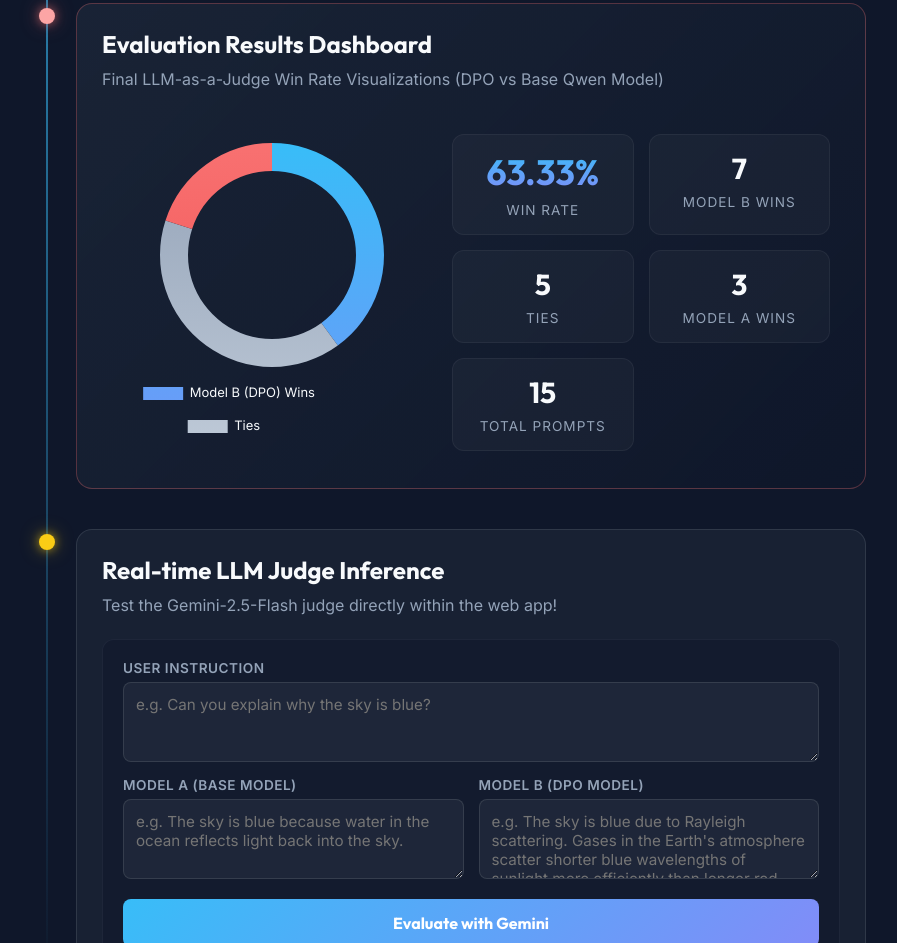
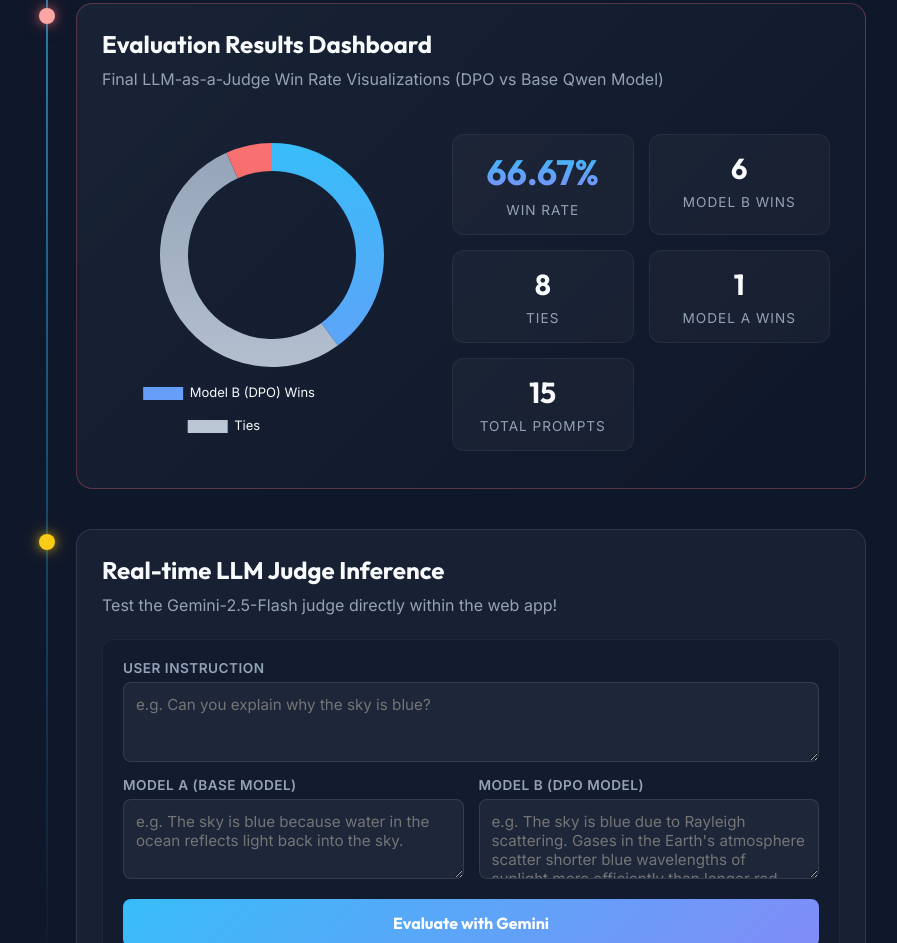
Before and after one commit to shadowsilence94/A5_LLM-as-a-Judge, a plain HTML site: page index.html in a window 1280 px wide. Shown: the part 870-1813 px from the top of the page, without its empty margins (184-1081 px from the left). Drawn offline with nearby package versions, Linux system fonts and the light colour scheme.

Commit message:
Update web app evaluation results to 66.67% win rate

```diff
--- a/index.html
+++ b/index.html
@@ -88,10 +88,10 @@
                             <canvas id="winRateChart"></canvas>
                         </div>
                         <div class="stats-box">
-                            <div class="stat"><span class="stat-value highlight">63.33%</span><span class="stat-label">Win Rate</span></div>
-                            <div class="stat"><span class="stat-value">7</span><span class="stat-label">Model B Wins</span></div>
-                            <div class="stat"><span class="stat-value">5</span><span class="stat-label">Ties</span></div>
-                            <div class="stat"><span class="stat-value">3</span><span class="stat-label">Model A Wins</span></div>
+                            <div class="stat"><span class="stat-value highlight">66.67%</span><span class="stat-label">Win Rate</span></div>
+                            <div class="stat"><span class="stat-value">6</span><span class="stat-label">Model B Wins</span></div>
+                            <div class="stat"><span class="stat-value">8</span><span class="stat-label">Ties</span></div>
+                            <div class="stat"><span class="stat-value">1</span><span class="stat-label">Model A Wins</span></div>
                             <div class="stat"><span class="stat-value">15</span><span class="stat-label">Total Prompts</span></div>
                         </div>
                     </div>
--- a/script.js
+++ b/script.js
@@ -38,7 +38,7 @@ document.addEventListener("DOMContentLoaded", () => {
         data: {
             labels: ['Model B (DPO) Wins', 'Ties', 'Model A (Base) Wins'],
             datasets: [{
-                data: [6, 6, 3],
+                data: [6, 8, 1],
                 backgroundColor: [gradientWin, gradientTie, gradientLoss],
                 borderWidth: 0,
                 hoverOffset: 15
```
